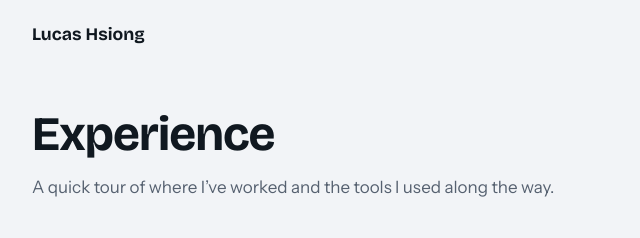
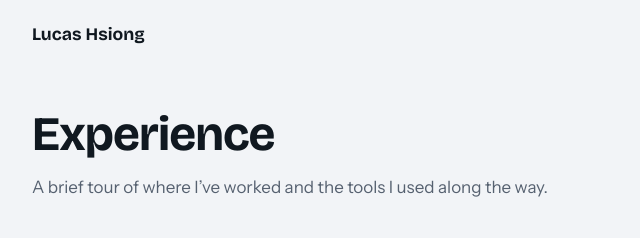
Before and after one commit to lucashsiong/lucashsiong.github.io, a plain HTML site: page Experience/index.html in a window 1280 px wide. Shown: the top 238 px of the page, 152-792 px from the left. Drawn offline with nearby package versions, Linux system fonts and the light colour scheme.

Commit message:
adding stuff

```diff
--- a/Experience/index.html
+++ b/Experience/index.html
@@ -23,7 +23,7 @@
 
   <main class="page">
     <h1>Experience</h1>
-    <p class="lede">A quick tour of where I’ve worked and the tools I used along the way.</p>
+    <p class="lede">A brief tour of where I’ve worked and the tools I used along the way.</p>
 
       <div class="job">
         <time>February 2024 to present</time>
```
Also changed, not shown: Contact/index.html (+1 -1 lines).
